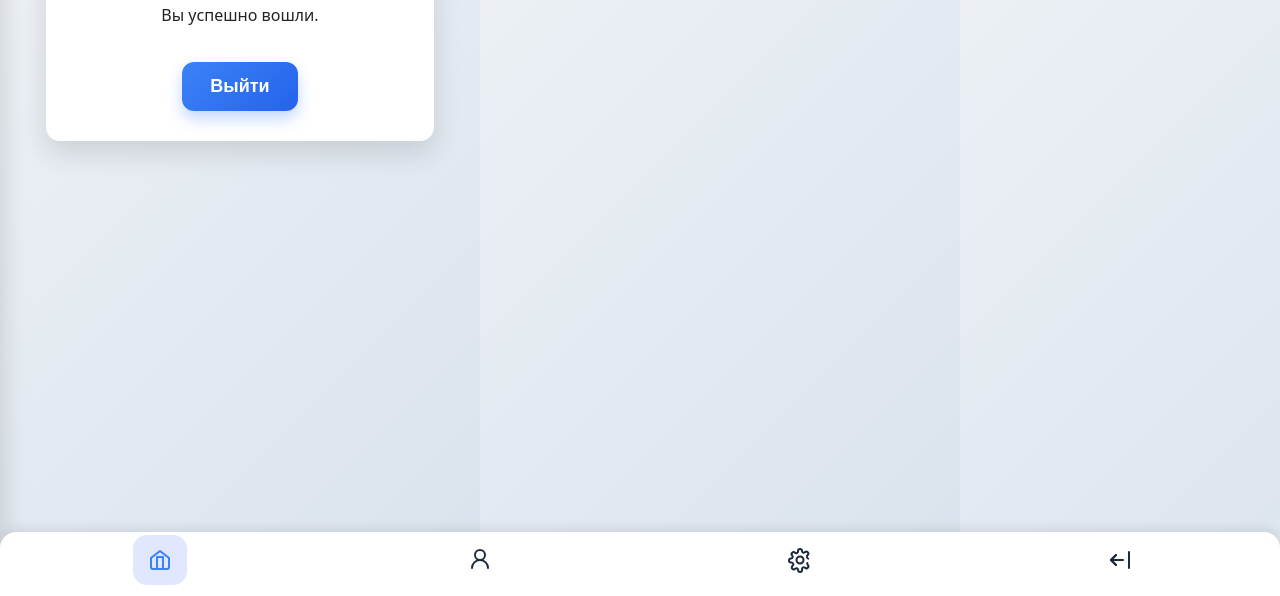
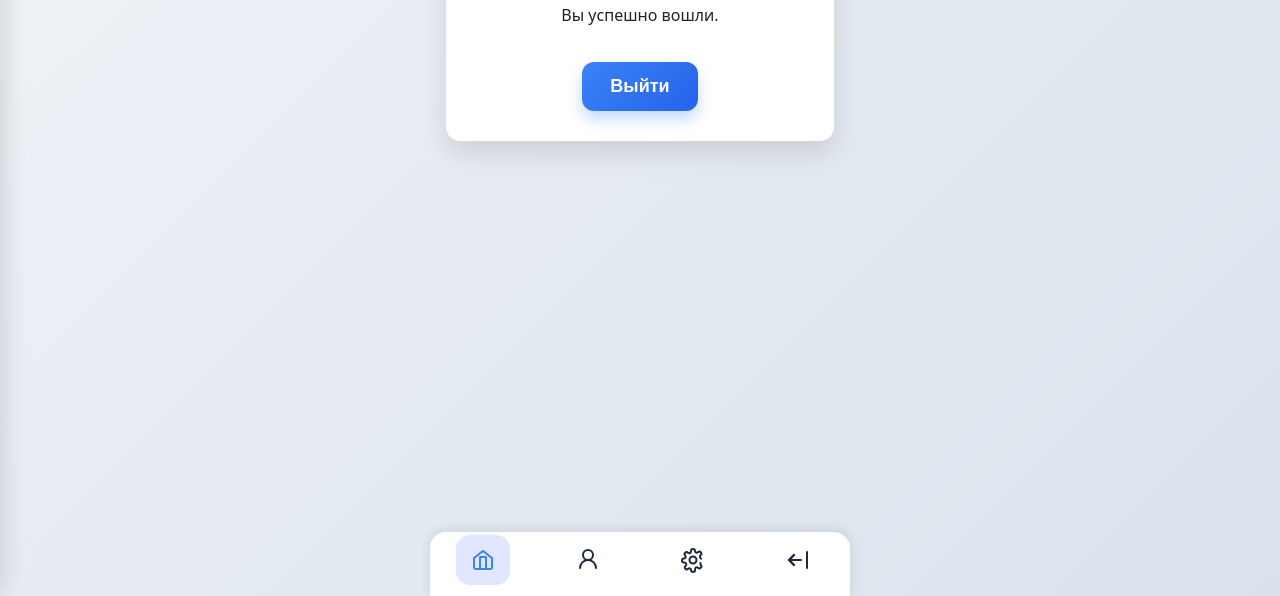
Before and after one commit to uaroundserver/my-node-project, a website: page public/home.html in a window 1280 px wide. Shown: the part 204-800 px from the top of the page. Drawn offline with Linux system fonts and the light colour scheme.

Commit message:
Update home.html

```diff
--- a/public/home.html
+++ b/public/home.html
@@ -6,6 +6,7 @@
   <title>Главная</title>
   <link rel="stylesheet" href="styles.css" />
   <link rel="stylesheet" href="menu.css" />
+  <link rel="stylesheet" href="mobile-only.css" media="screen and (min-width: 481px)">
 </head>
 <body>
   <!-- сюда подгружается меню -->
```
